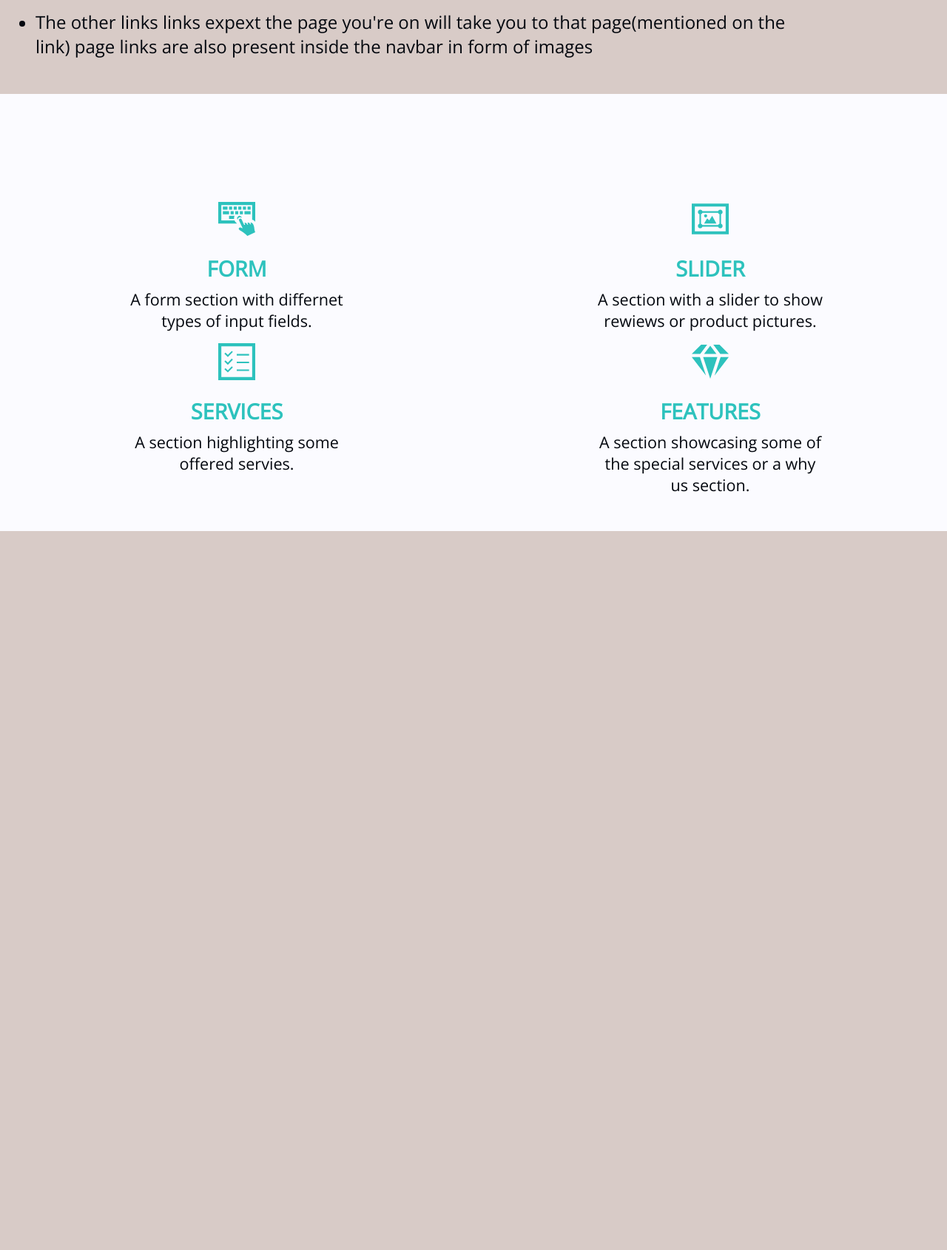
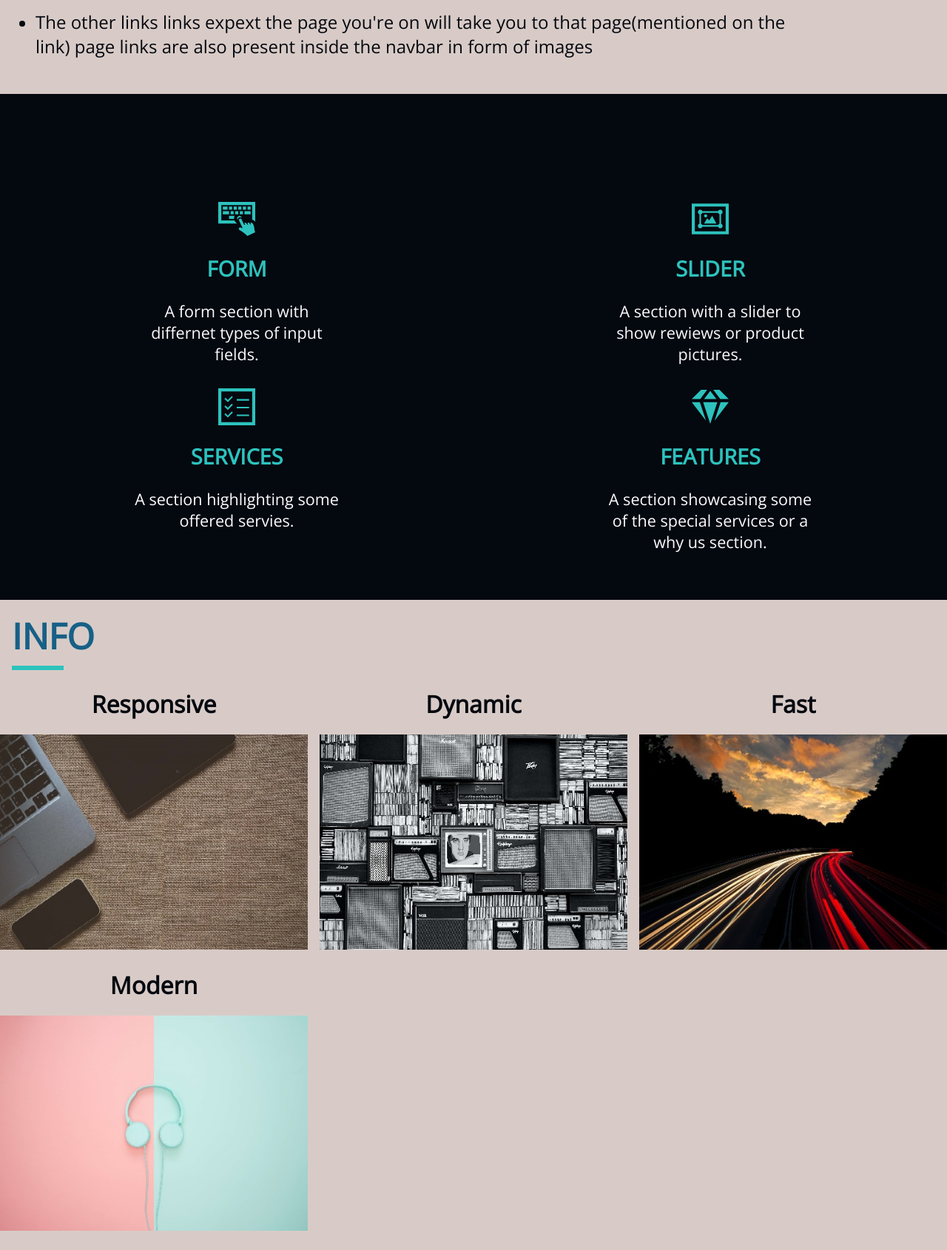
Before and after one commit to WH-7/Demo-website, a plain HTML site: page index.html in a window 1280 px wide. Shown: the part 1407-3097 px from the top of the page at 74% size. Before the commit the page ends 2125 px from the top, so only its background shows below. Drawn offline with nearby package versions, Linux system fonts and the light colour scheme.

Commit message:
Servives section
services section responsive html and css added

```diff
--- a/CSS/_section.scss
+++ b/CSS/_section.scss
@@ -1,5 +1,5 @@
 #sections {
-  background: $mainWhite;
+  background: $mainBlack;
   position: relative;
 
   &:hover #section {
@@ -89,7 +89,7 @@
     fill: transparent;
   }
   to {
-    fill: $mainBlack;
+    fill: $mainWhite;
   }
 }
 
@@ -107,6 +107,10 @@
       color: $lightBck;
       text-transform: uppercase;
       padding-bottom: 0.5rem;
+    }
+    p {
+      color: $mainWhite;
+      padding: 1rem;
     }
   }
 }
--- /dev/null
+++ b/CSS/_services.scss
@@ -0,0 +1,64 @@
+.services-center {
+  text-align: center;
+  max-width: 90wv;
+  display: flex;
+  flex-wrap: wrap;
+  justify-content: center;
+}
+
+.service-img-container {
+  position: relative;
+  // height: 350px;
+  // width: 500px;
+
+  color: var(--white);
+  overflow: hidden;
+  margin: 20px 0;
+  img {
+    width: 100%;
+    min-height: 100%;
+    transition: transform 2s;
+  }
+  p {
+    font-size: 1rem;
+    position: absolute;
+    top: -50%;
+    left: 50%;
+    /* we could also have used the flex box but this is the old school way to center the text */
+    transform: translate(-50%, -50%);
+    min-width: 80%;
+    opacity: 0;
+    transition: all 2s ease;
+    color: $mainWhite;
+  }
+  &:hover {
+    background: linear-gradient(rgba(0, 0, 0, 0.8), rgba(0, 0, 0, 0.8));
+  }
+  &:hover img {
+    opacity: 0.4;
+    transform: scale(1.3);
+  }
+  &:hover p {
+    opacity: 1;
+    top: 50%;
+    left: 50%;
+    /* we could also have used the flex box but this is the old school way to center the text */
+    transform: translate(-50%, -50%);
+    text-align: center;
+  }
+}
+
+@media screen and (min-width: 796px) {
+  .services-center {
+    display: grid;
+    grid-template-columns: repeat(2, 1fr);
+    grid-column-gap: 1rem;
+  }
+}
+@media screen and (min-width: 996px) {
+  .services-center {
+    display: grid;
+    grid-template-columns: repeat(3, 1fr);
+    grid-column-gap: 1rem;
+  }
+}
--- a/CSS/styles.scss
+++ b/CSS/styles.scss
@@ -3,3 +3,4 @@
 @import "./header";
 @import "./info-section";
 @import "./section";
+@import "./services";
--- a/JS/app.js
+++ b/JS/app.js
@@ -15,7 +15,7 @@ tl.to('.banner', 1, {
 
 })
 .to('nav', 1, {
- height: '100vh',
+ height: '100%',
  ease: Power2.easeOut,
 }, '-=0.5')
 
--- a/index.html
+++ b/index.html
@@ -113,49 +113,49 @@
         >
           <path
             d="M46.0977 55.0059C46.0977 61.2884 43.819 66.1875 39.2617 69.7031C34.7044 73.2188 28.5195 74.9766 20.707 74.9766C12.2435 74.9766 5.73307 73.8861 1.17578 71.7051V63.6973C4.10547 64.9342 7.29557 65.9108 10.7461 66.627C14.1966 67.3431 17.6146 67.7012 21 67.7012C26.5339 67.7012 30.7005 66.6595 33.5 64.5762C36.2995 62.4603 37.6992 59.5306 37.6992 55.7871C37.6992 53.3132 37.1947 51.2949 36.1855 49.7324C35.209 48.1374 33.5488 46.6725 31.2051 45.3379C28.8939 44.0033 25.362 42.4896 20.6094 40.7969C13.9688 38.4206 9.21615 35.6048 6.35156 32.3496C3.51953 29.0944 2.10352 24.8464 2.10352 19.6055C2.10352 14.1042 4.17057 9.72591 8.30469 6.4707C12.4388 3.21549 17.9076 1.58789 24.7109 1.58789C31.8073 1.58789 38.334 2.88997 44.291 5.49414L41.7031 12.7207C35.8112 10.2467 30.082 9.00977 24.5156 9.00977C20.1211 9.00977 16.6868 9.95378 14.2129 11.8418C11.7389 13.7298 10.502 16.3503 10.502 19.7031C10.502 22.1771 10.9577 24.2116 11.8691 25.8066C12.7806 27.3691 14.3105 28.8177 16.459 30.1523C18.64 31.4544 21.9603 32.903 26.4199 34.498C33.9069 37.1673 39.0501 40.0319 41.8496 43.0918C44.6816 46.1517 46.0977 50.123 46.0977 55.0059Z"
-            stroke="#04080f"
+            stroke="#fbfbff"
             stroke-width="2"
             mask="url(#path-1-outside-1)"
           />
           <path
             d="M100.492 74H60.6973V2.61328H100.492V9.98633H68.998V32.9844H98.5879V40.3086H68.998V66.5781H100.492V74Z"
-            stroke="#04080f"
+            stroke="#fbfbff"
             stroke-width="2"
             mask="url(#path-1-outside-1)"
           />
           <path
             d="M146.928 9.00977C139.083 9.00977 132.882 11.6302 128.324 16.8711C123.799 22.0794 121.537 29.2246 121.537 38.3066C121.537 47.6491 123.718 54.8757 128.08 59.9863C132.475 65.0645 138.725 67.6035 146.83 67.6035C151.811 67.6035 157.491 66.7083 163.871 64.918V72.1934C158.923 74.0488 152.82 74.9766 145.561 74.9766C135.046 74.9766 126.924 71.7865 121.195 65.4062C115.499 59.026 112.65 49.9603 112.65 38.209C112.65 30.8522 114.018 24.4069 116.752 18.873C119.519 13.3392 123.49 9.07487 128.666 6.08008C133.874 3.08529 139.994 1.58789 147.025 1.58789C154.512 1.58789 161.055 2.95508 166.654 5.68945L163.139 12.8184C157.735 10.2793 152.331 9.00977 146.928 9.00977Z"
-            stroke="#04080f"
+            stroke="#fbfbff"
             stroke-width="2"
             mask="url(#path-1-outside-1)"
           />
           <path
             d="M201.42 74H193.119V9.98633H170.512V2.61328H224.027V9.98633H201.42V74Z"
-            stroke="#04080f"
+            stroke="#fbfbff"
             stroke-width="2"
             mask="url(#path-1-outside-1)"
           />
           <path
             d="M234.818 74V2.61328H243.119V74H234.818Z"
-            stroke="#04080f"
+            stroke="#fbfbff"
             stroke-width="2"
             mask="url(#path-1-outside-1)"
           />
           <path
             d="M324.711 38.209C324.711 49.6348 321.814 58.6191 316.02 65.1621C310.258 71.7051 302.234 74.9766 291.947 74.9766C281.433 74.9766 273.311 71.7702 267.582 65.3574C261.885 58.9121 259.037 49.8301 259.037 38.1113C259.037 26.4902 261.902 17.4896 267.631 11.1094C273.36 4.69661 281.498 1.49023 292.045 1.49023C302.299 1.49023 310.307 4.74544 316.068 11.2559C321.83 17.7663 324.711 26.7507 324.711 38.209ZM267.826 38.209C267.826 47.877 269.877 55.2174 273.979 60.2305C278.113 65.2109 284.102 67.7012 291.947 67.7012C299.857 67.7012 305.831 65.2109 309.867 60.2305C313.904 55.25 315.922 47.9095 315.922 38.209C315.922 28.6061 313.904 21.3307 309.867 16.3828C305.863 11.4023 299.923 8.91211 292.045 8.91211C284.135 8.91211 278.113 11.4186 273.979 16.4316C269.877 21.4121 267.826 28.6712 267.826 38.209Z"
-            stroke="#04080f"
+            stroke="#fbfbff"
             stroke-width="2"
             mask="url(#path-1-outside-1)"
           />
           <path
             d="M396.439 74H386.967L347.953 14.0879H347.562C348.083 21.1191 348.344 27.5645 348.344 33.4238V74H340.678V2.61328H350.053L388.969 62.2812H389.359C389.294 61.4023 389.148 58.5866 388.92 53.834C388.692 49.0488 388.611 45.6309 388.676 43.5801V2.61328H396.439V74Z"
-            stroke="#04080f"
+            stroke="#fbfbff"
             stroke-width="2"
             mask="url(#path-1-outside-1)"
           />
           <path
             d="M456.352 55.0059C456.352 61.2884 454.073 66.1875 449.516 69.7031C444.958 73.2188 438.773 74.9766 430.961 74.9766C422.497 74.9766 415.987 73.8861 411.43 71.7051V63.6973C414.359 64.9342 417.549 65.9108 421 66.627C424.451 67.3431 427.868 67.7012 431.254 67.7012C436.788 67.7012 440.954 66.6595 443.754 64.5762C446.553 62.4603 447.953 59.5306 447.953 55.7871C447.953 53.3132 447.449 51.2949 446.439 49.7324C445.463 48.1374 443.803 46.6725 441.459 45.3379C439.148 44.0033 435.616 42.4896 430.863 40.7969C424.223 38.4206 419.47 35.6048 416.605 32.3496C413.773 29.0944 412.357 24.8464 412.357 19.6055C412.357 14.1042 414.424 9.72591 418.559 6.4707C422.693 3.21549 428.161 1.58789 434.965 1.58789C442.061 1.58789 448.588 2.88997 454.545 5.49414L451.957 12.7207C446.065 10.2467 440.336 9.00977 434.77 9.00977C430.375 9.00977 426.941 9.95378 424.467 11.8418C421.993 13.7298 420.756 16.3503 420.756 19.7031C420.756 22.1771 421.212 24.2116 422.123 25.8066C423.035 27.3691 424.564 28.8177 426.713 30.1523C428.894 31.4544 432.214 32.903 436.674 34.498C444.161 37.1673 449.304 40.0319 452.104 43.0918C454.936 46.1517 456.352 50.123 456.352 55.0059Z"
-            stroke="#04080f"
+            stroke="#fbfbff"
             stroke-width="2"
             mask="url(#path-1-outside-1)"
           />
@@ -256,6 +256,64 @@
       </div>
     </section>
     <!-- end of 'sections' section -->
+    <!-- services section -->
+    <section id="services">
+      <!-- section title -->
+      <h1 class="section-title">Info</h1>
+      <div class="section-underline"></div>
+      <!-- end of section title -->
+      <div class="services-center">
+        <!-- single sevice -->
+        <article class="service">
+          <div class="service-title"><h1>Responsive</h1></div>
+          <div class="service-img-container">
+            <img src="./images/service-1.jpg" alt="image" class="service-img" />
+            <p class="servie-text">
+              Responsive design i.e, supported by all devices including mobiles
+              and tablets.
+            </p>
+          </div>
+        </article>
+        <!-- end of single sevice -->
+        <!-- single sevice -->
+        <article class="service">
+          <div class="service-title"><h1>Dynamic</h1></div>
+          <div class="service-img-container">
+            <img src="./images/service-2.jpg" alt="image" class="service-img" />
+            <p class="servie-text">
+              Dynamic and clean code for easier maintenance and eiditing
+              pusrpose.
+            </p>
+          </div>
+        </article>
+        <!-- end of single sevice -->
+        <!-- single sevice -->
+        <article class="service">
+          <div class="service-title"><h1>Fast</h1></div>
+          <div class="service-img-container">
+            <img src="./images/service-3.jpg" alt="image" class="service-img" />
+            <p class="servie-text">
+              Faster slef-written HTML, CSS & JavaScript no/minimum templates,
+              liberaries, frameworks in order to maintain quality.
+            </p>
+          </div>
+        </article>
+        <!-- end of single sevice -->
+        <!-- single sevice -->
+        <article class="service">
+          <div class="service-title"><h1>Modern</h1></div>
+          <div class="service-img-container">
+            <img src="./images/service-4.jpg" alt="image" class="service-img" />
+            <p class="servie-text">
+              All modern featurs like svg animation, page animations, JavaScript
+              animations, icons, stock images available.
+            </p>
+          </div>
+        </article>
+        <!-- end of single sevice -->
+      </div>
+    </section>
+    <!-- end of services section -->
 
     <script
       src="https://cdnjs.cloudflare.com/ajax/libs/gsap/latest/TweenLite.min.js"
```
Also changed, not shown: CSS/styles.css, images/service-1.jpg (added), images/service-2.jpg (added), images/service-3.jpg (added), images/service-4.jpg (added), 1 other file.
